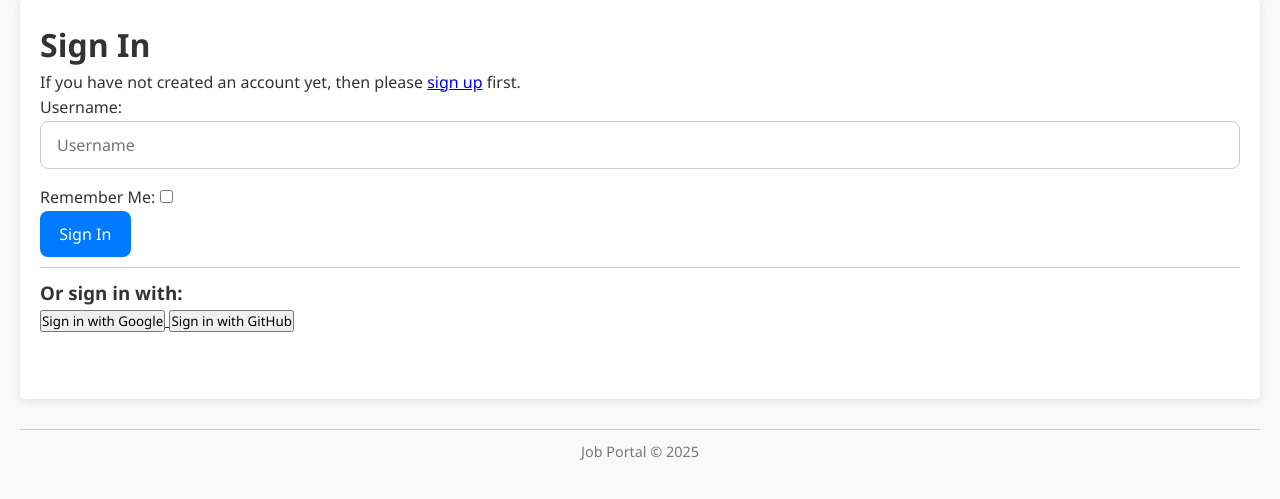
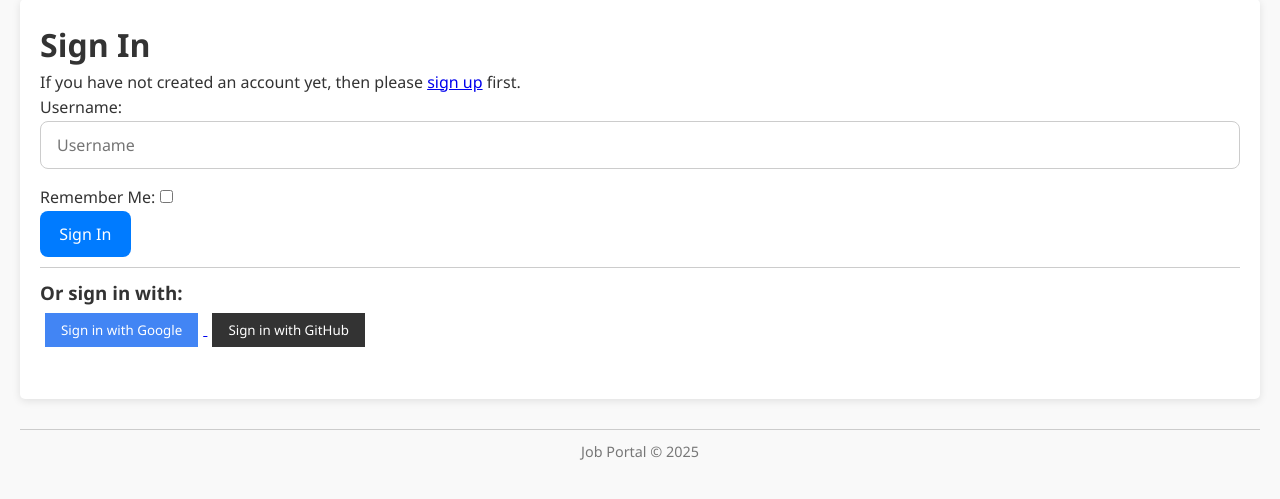
Before and after one commit to GELO2399/talentscout, a Django app: page /accounts/login/ in a window 1280 px wide. Shown: the part 149-648 px from the top of the page. Run offline with Django 5.2, Linux system fonts and the light colour scheme; some libraries are stand-ins or nearby versions.

Commit message:
finally1

```diff
--- a/talentscout/templates/account/login.html
+++ b/talentscout/templates/account/login.html
@@ -59,11 +59,15 @@
         <h3>Or sign in with:</h3>
 
         <a href="{% provider_login_url 'google' %}?process=login">
-            <button>Sign in with Google</button>
+            <button style="background-color: #4285F4; color: white; padding: 8px 16px; margin: 5px; border: none; cursor: pointer;">
+                Sign in with Google
+            </button>
         </a>
 
         <a href="{% provider_login_url 'github' %}?process=login">
-            <button>Sign in with GitHub</button>
+            <button style="background-color: #333; color: white; padding: 8px 16px; margin: 5px; border: none; cursor: pointer;">
+                Sign in with GitHub
+            </button>
         </a>
     {% endif %}
 {% endblock content %}
```
